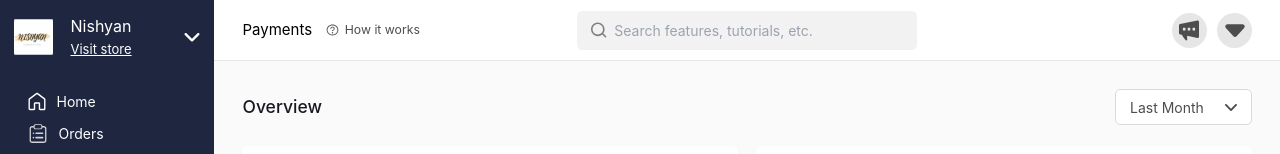
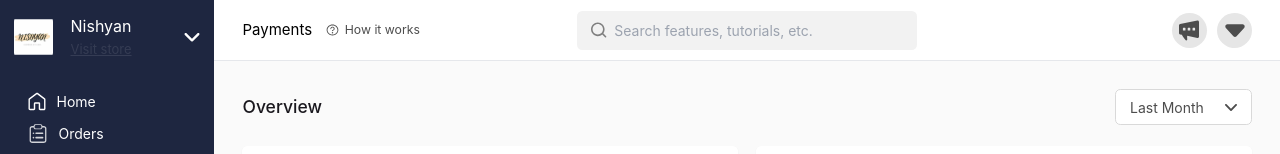
Before and after one commit to mohit-1337/dukaan-dashboard, a React (Vite) app: page / in a window 1280 px wide. Shown: the top 154 px of the page. Built offline with nearby package versions, Linux system fonts and the light colour scheme.

Commit message:
Visit store color

```diff
--- a/src/components/Sidebar.jsx
+++ b/src/components/Sidebar.jsx
@@ -25,8 +25,8 @@ const Sidebar = () => {
 
             <div className="text-white">
               <h1 className="text-[16px]">Nishyan</h1>
-              <span className="underline cursor-pointer text-[13px]">
-                Visit store{" "}
+              <span className="underline cursor-pointer text-[13px] text-white/10">
+                Visit store
               </span>
             </div>
           </div>
```
